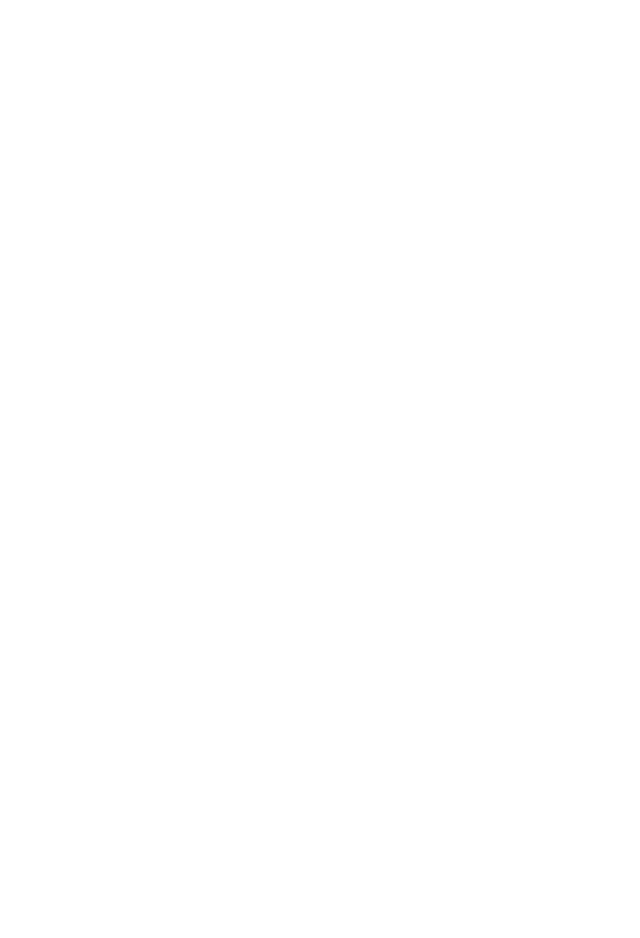
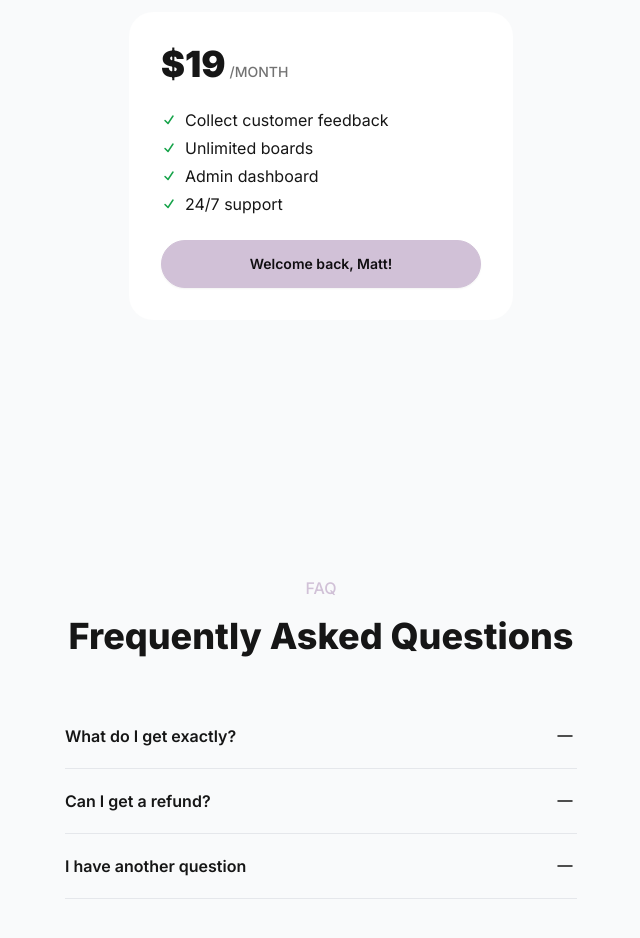
Before and after one commit to mpaffett/codefast-saas1, a Next.js app: page / in a window 1280 px wide. Shown: the part 820-1758 px from the top of the page, without its empty margins (319-959 px from the left). Before the commit the page ends 800 px from the top, so only its background shows below. Built offline with nearby package versions, Linux system fonts and the light colour scheme.

Commit message:
polish homepage

```diff
--- a/app/layout.js
+++ b/app/layout.js
@@ -10,7 +10,7 @@
 
 export default function RootLayout({ children }) {
   return (
-    <html lang="en" data-theme="pastel">
+    <html lang="en" data-theme="pastel" className="scroll-smooth">
       <body className={inter.className}>{children}</body>
     </html>
   );
--- a/app/page.js
+++ b/app/page.js
@@ -1,22 +1,30 @@
 import ButtonLogin from "../components/ButtonLogin";
+import FAQListItem from "@/components/FAQListItem";
 
 export default function Home() {
   const isLoggedIn = true;
   const name = "Matt";
+
   return (
     <main>
+      {/* HEADER */}
       <section className="bg-base-200">
         <div className="max-w-3xl mx-auto flex justify-between items-center px-8 py-2">
           <div className="font-bold">FeatureVote</div>
           <div className="space-x-4 max-md:hidden">
-            <a className="link link-hover">Pricing</a>
-            <a className="link link-hover">FAQ</a>
+            <a className="link link-hover" href="#pricing">
+              Pricing
+            </a>
+            <a className="link link-hover" href="#faq">
+              FAQ
+            </a>
           </div>
           <div>
             <ButtonLogin isLoggedIn={isLoggedIn} name={name} />
           </div>
         </div>
       </section>
+      {/* HERO */}
       <section className=" text-center py-32 px-8 max-w-3xl mx-auto">
         <h1 className="text-4xl lg:text-5xl font-extrabold mb-6">
           Collect customer feedback to build better products
@@ -27,6 +35,85 @@
         </div>
         <ButtonLogin isLoggedIn={isLoggedIn} name={name} />
       </section>
+
+      {/* PRICING */}
+      <section className="bg-base-200" id="pricing">
+        <div className="py-32 px-8 max-w-3xl mx-auto">
+          <p className="text-md uppercase font-medium text-center text-primary mb-4">
+            Pricing
+          </p>
+          <h2 className="text-4xl lg:text-4xl font-extrabold mb-12 text-center">
+            Pricing that adapts to your needs
+          </h2>
+          <div className="p-8 bg-base-100 max-w-96 rounded-3xl mx-auto space-y-6">
+            <div className="flex gap-1 items-baseline">
+              <div className="text-4xl font-black">$19</div>
+              <div className="uppercase text-sm font-medium opacity-60">
+                /month
+              </div>
+            </div>
+            <ul className="space-y-1">
+              {[
+                "Collect customer feedback",
+                "Unlimited boards",
+                "Admin dashboard",
+                "24/7 support",
+              ].map((priceItem) => (
+                <li className="flex gap-2 items-center" key={priceItem}>
+                  <svg
+                    xmlns="http://www.w3.org/2000/svg"
+                    viewBox="0 0 16 16"
+                    fill="currentColor"
+                    className="text-green-600 size-4"
+                  >
+                    <path
+                      fillRule="evenodd"
+                      d="M12.416 3.376a.75.75 0 0 1 .208 1.04l-5 7.5a.75.75 0 0 1-1.154.114l-3-3a.75.75 0 0 1 1.06-1.06l2.353 2.353 4.493-6.74a.75.75 0 0 1 1.04-.207Z"
+                      clipRule="evenodd"
+                    />
+                  </svg>
+                  {priceItem}
+                </li>
+              ))}
+            </ul>
+            <ButtonLogin
+              isLoggedIn={isLoggedIn}
+              name={name}
+              extraStyle="w-full"
+            />
+          </div>
+        </div>
+      </section>
+
+      {/* FAQ */}
+      <section className="bg-base-200" id="faq">
+        <div className="py-32 px-8 max-w-3xl mx-auto">
+          <p className="text-md uppercase font-medium text-center text-primary mb-4">
+            FAQ
+          </p>
+          <h2 className="text-4xl lg:text-4xl font-extrabold mb-12 text-center">
+            Frequently Asked Questions
+          </h2>
+          <ul className="max-w-lg mx-auto">
+            {[
+              {
+                question: "What do I get exactly?",
+                answer: "Lorem Ipsum",
+              },
+              {
+                question: "Can I get a refund?",
+                answer: "Lorem Ipsum",
+              },
+              {
+                question: "I have another question",
+                answer: "Lorem Ipsum",
+              },
+            ].map((qa) => (
+              <FAQListItem key={qa.question} qa={qa} />
+            ))}
+          </ul>
+        </div>
+      </section>
     </main>
   );
 }
--- a/components/ButtonLogin.js
+++ b/components/ButtonLogin.js
@@ -1,15 +1,18 @@
 import Link from "next/link";
 
-const ButtonLogin = ({ name, isLoggedIn }) => {
+const ButtonLogin = ({ name, isLoggedIn, extraStyle }) => {
   if (isLoggedIn) {
     return (
-      <Link href="/dashboard" className="btn btn-primary">
+      <Link
+        href="/dashboard"
+        className={`btn btn-primary ${extraStyle ? extraStyle : ""} `}
+      >
         Welcome back, {name}!
       </Link>
     );
   }
 
-  return <button className="btn btn-primary">Login</button>;
+  return <button className="btn btn-primary">Log in</button>;
 };
 
 export default ButtonLogin;
--- /dev/null
+++ b/components/FAQListItem.js
@@ -0,0 +1,54 @@
+"use client";
+
+import { useState } from "react";
+
+const FAQListItem = ({ qa }) => {
+  const [isOpen, setIsOpen] = useState(false);
+
+  return (
+    <li key={qa.question}>
+      {/* 1. Question (clickable) */}
+      <button
+        className="py-5 font-semibold border-b w-full text-left flex items-center justify-between"
+        onClick={() => setIsOpen(!isOpen)}
+      >
+        <p>{qa.question}</p>
+
+        {isOpen ? (
+          <svg
+            xmlns="http://www.w3.org/2000/svg"
+            fill="none"
+            viewBox="0 0 24 24"
+            strokeWidth={1.5}
+            stroke="currentColor"
+            className="size-6"
+          >
+            <path
+              strokeLinecap="round"
+              strokeLinejoin="round"
+              d="M12 4.5v15m7.5-7.5h-15"
+            />
+          </svg>
+        ) : (
+          <svg
+            xmlns="http://www.w3.org/2000/svg"
+            fill="none"
+            viewBox="0 0 24 24"
+            strokeWidth={1.5}
+            stroke="currentColor"
+            className="size-6"
+          >
+            <path strokeLinecap="round" strokeLinejoin="round" d="M5 12h14" />
+          </svg>
+        )}
+      </button>
+
+      {/* 2. Answer (hidden by default, shows on click) */}
+      <div className={`${isOpen ? "block" : "hidden"} mt-3 mb-6 opacity-90`}>
+        {qa.answer}
+      </div>
+    </li>
+  );
+};
+
+export default FAQListItem;
```
Also changed, not shown: .eslintrc.json.
